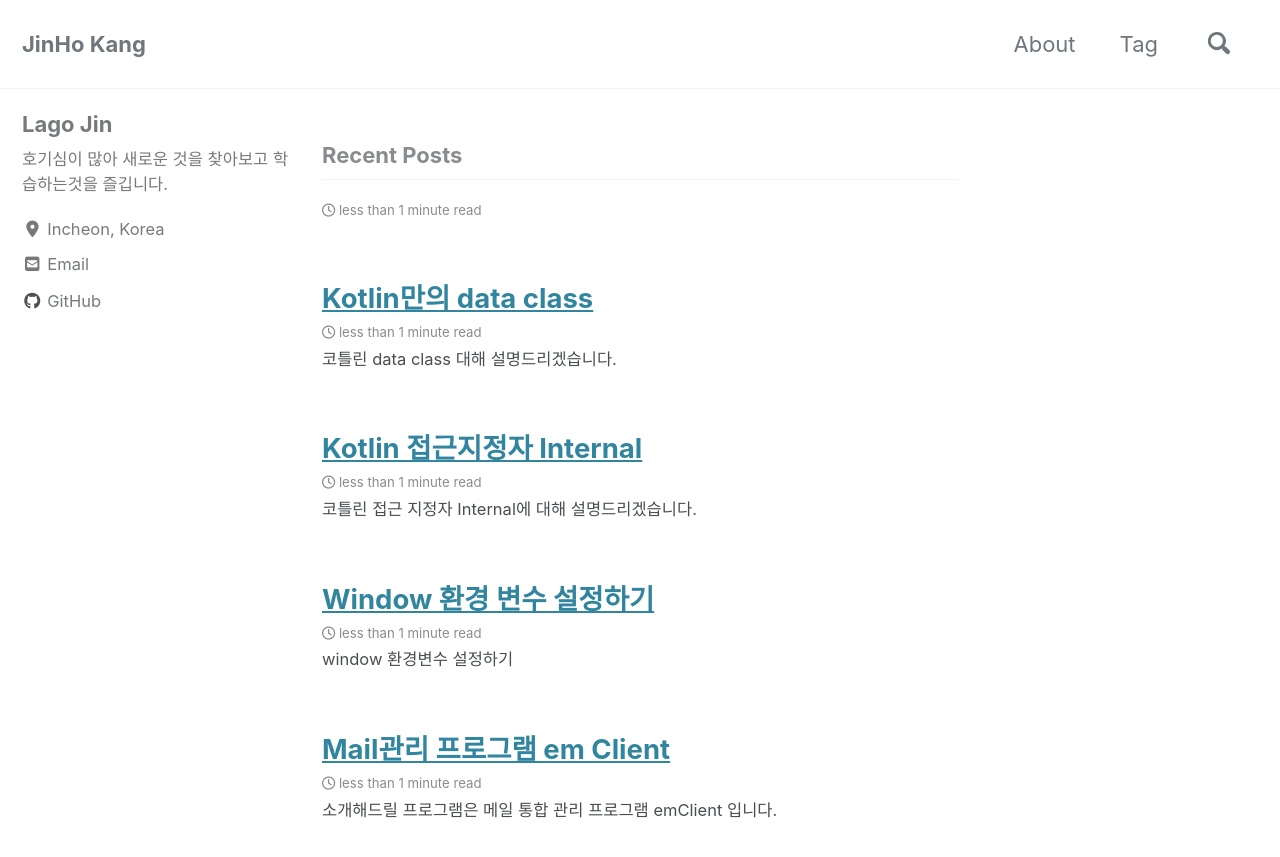
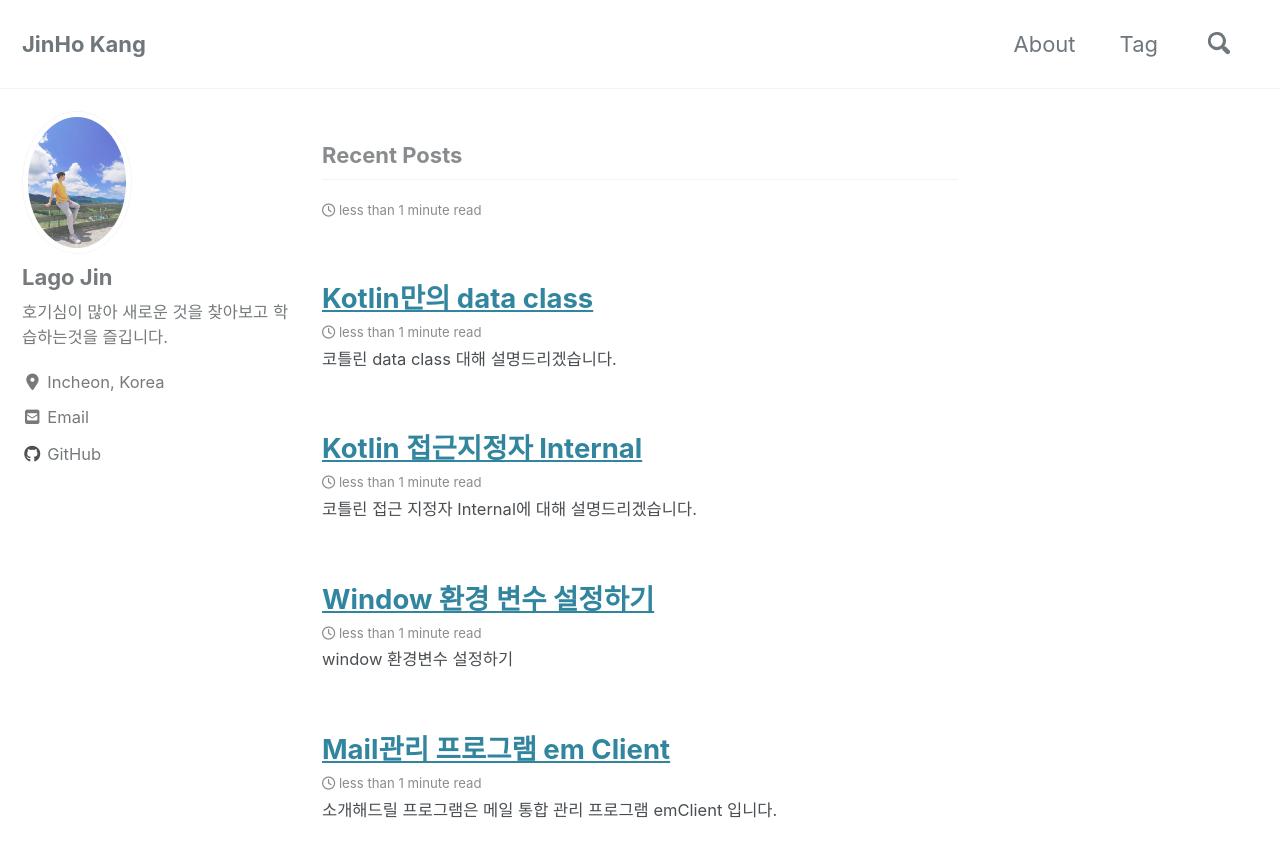
Before and after one commit to lagoJin/lagoJin.github.io, a Jekyll site: the page built from index.html, in a window 1280 px wide and 900 px high. Shown: the top 857 px of the window. Built offline with Jekyll 4.4.1, drawn with Linux system fonts in a browser that asks for light colours; cached includes are drawn as plain includes; nearby versions of some CDN libraries; the list of posts is cut into pages by our own code; comment, search, counter and statistics services are not loaded.

Commit message:
이미지 파일 추가

```diff
--- a/_config.yml
+++ b/_config.yml
@@ -107,7 +107,7 @@ analytics:
 # Site Author
 author:
   name             : "Lago Jin"
-  avatar           : # path of avatar image, e.g. "/assets/images/bio-photo.jpg"
+  avatar           : "/assets/images/profile.jpg" # path of avatar image, e.g. "/assets/images/profile.jpg"
   bio              : "호기심이 많아 새로운 것을 찾아보고 학습하는것을 즐깁니다."
   location         : "Incheon, Korea"
   email            :
```
Also changed, not shown: assets/images/profile.jpg (added).
